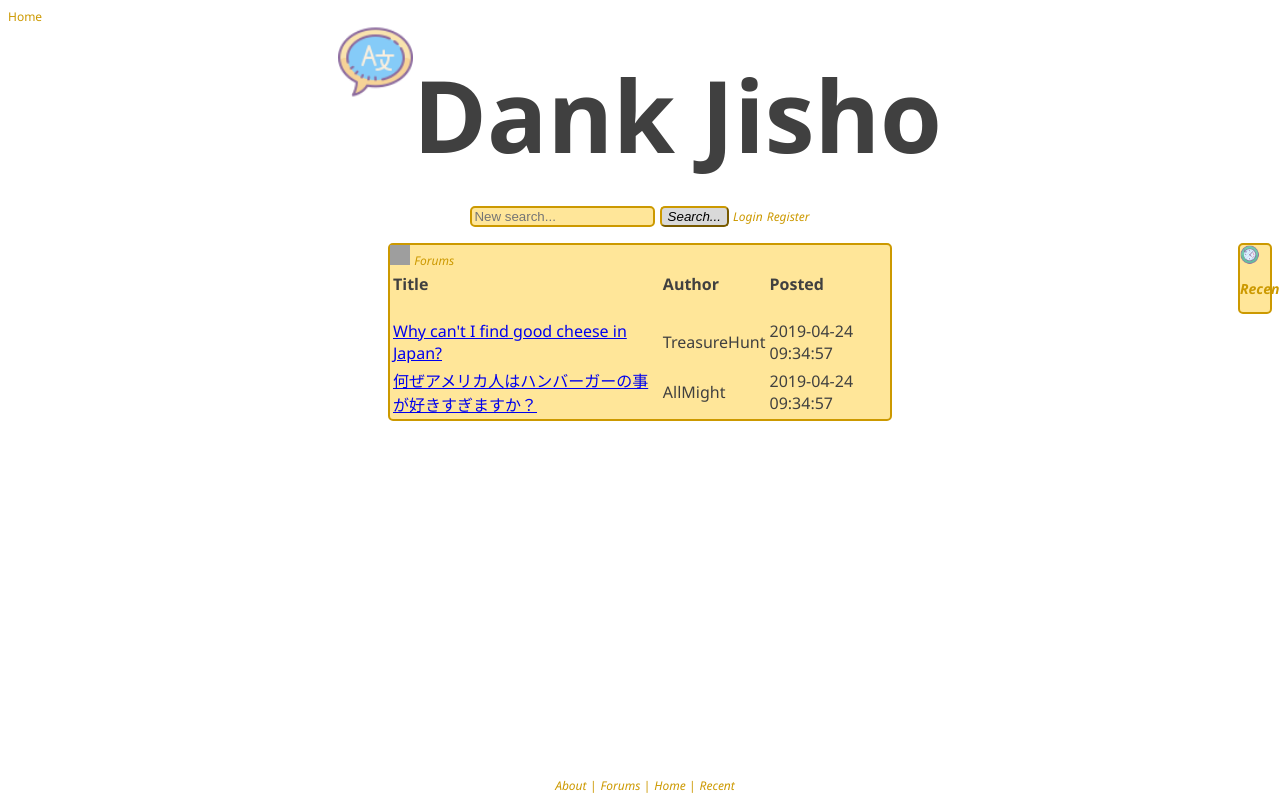
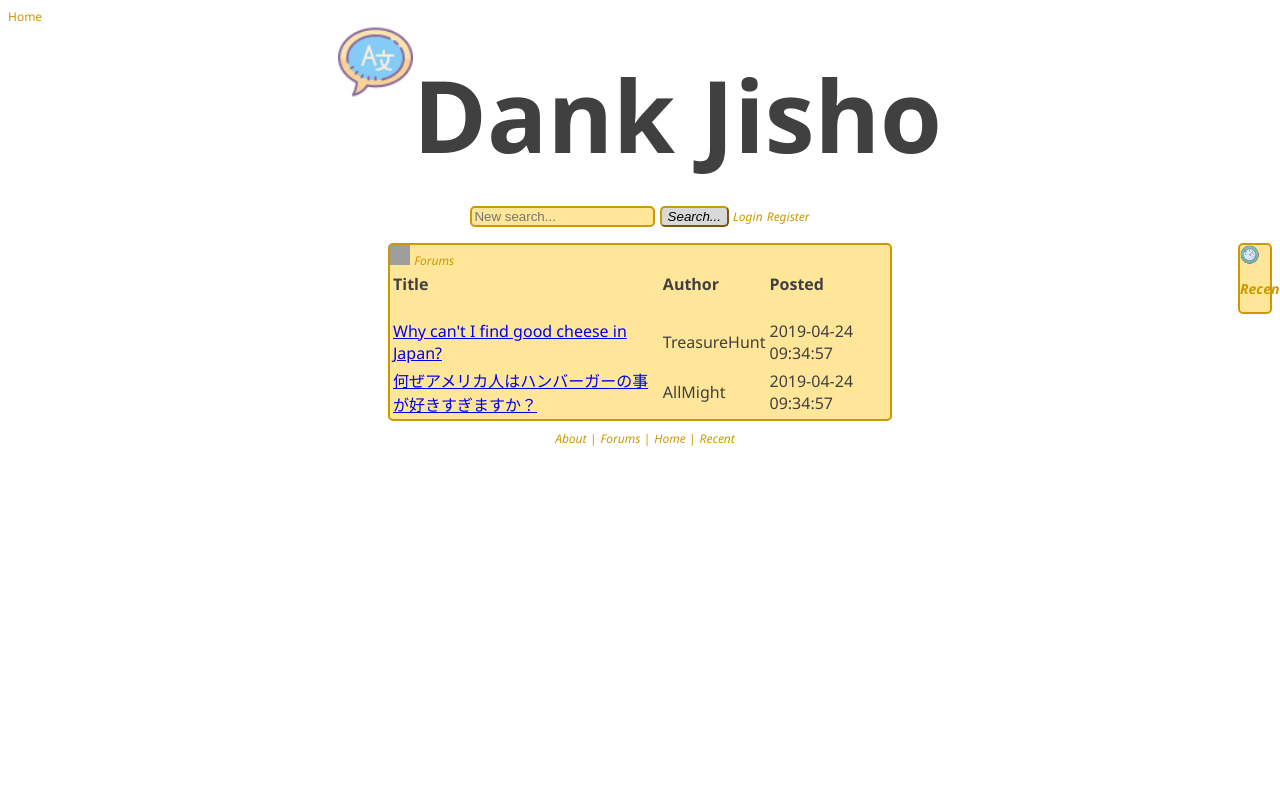
Before and after one commit to ClarkAllen1556/DankJisho, a PHP site: page /index.php in a window 1280 px wide. Run offline with PHP 8.4, Linux system fonts and the light colour scheme; data comes from the database, SQL or seed files in the repository; grey boxes are pictures that could not be loaded.

Commit message:
Footer postion

```diff
--- a/styles/footer_section.css
+++ b/styles/footer_section.css
@@ -1,5 +1,5 @@
 #Footer {
-	position: fixed;
+	/* position: fixed; */
 	width: 100%;
 	left: 0;
 	bottom: 0;
--- a/styles/global.css
+++ b/styles/global.css
@@ -22,6 +22,11 @@ button {
 	border-color: #cc9900;
 	background-color: #d9d9d9;
 	border-radius: 5px;
+}
+
+body {
+	margin-bottom: 100px;
+	clear: both;
 }
 
 .TextImage {
```
